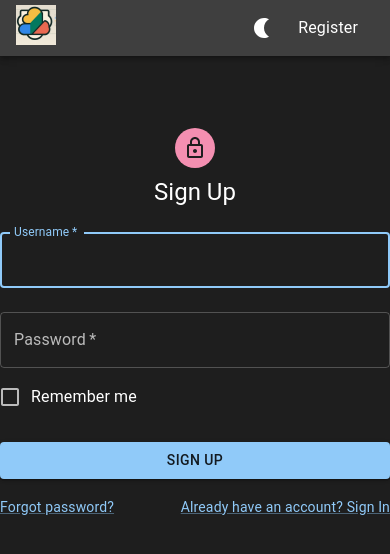
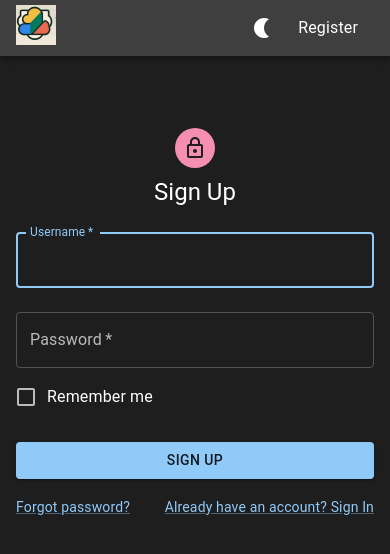
Before and after one commit to spiritoftime/authentication-express, a React (Vite) app in the folder frontend/my-react-app/: page /register in a window 390 px wide. Shown: the top 554 px of the page. Built offline with nearby package versions, Linux system fonts and the light colour scheme; no server answers.

Commit message:
made textEditor mobile responsive

```diff
--- a/frontend/my-react-app/src/components/DocumentBar.jsx
+++ b/frontend/my-react-app/src/components/DocumentBar.jsx
@@ -59,7 +59,12 @@ const DocumentBar = ({
         />
       </Grid>
       <Grid item xs={12} sm={8}>
-        <Box justifyContent="space-between" display="flex" alignItems="center">
+        <Box
+          flexWrap={"wrap"}
+          justifyContent="space-between"
+          display="flex"
+          alignItems="center"
+        >
           <Box display="flex" gap={{ xs: 1, sm: 1, md: 1 }} alignItems="center">
             {documentSaved === "All changes saved!" ? (
               <CloudDoneIcon color="success" />
@@ -74,7 +79,12 @@ const DocumentBar = ({
               {documentSaved}
             </Typography>
           </Box>
-          <Box display="flex" gap={2}>
+          <Box
+            alignItems={"center"}
+            justifyContent={"space-between"}
+            display="flex"
+            gap={{ xs: 0, s: 2 }}
+          >
             <ActiveUsers users={users} />
             {/* <HistoryIcon />
         <CommentIcon /> */}
--- a/frontend/my-react-app/src/routes/Auth.jsx
+++ b/frontend/my-react-app/src/routes/Auth.jsx
@@ -36,7 +36,6 @@ export default function Auth({ isLogin }) {
       setAuthDetails({ ...res.data.user, isNewDocument: false });
       const accessToken = res.headers.authorization.split(" ")[1];
 
-
       api.defaults.headers.common["Authorization"] = `Bearer ${accessToken}`;
 
       navigate(from, { replace: true });
@@ -55,7 +54,6 @@ export default function Auth({ isLogin }) {
       setAuthDetails({ ...res.data.userWithDocuments, isNewDocument: false });
 
       const accessToken = res.headers.authorization.split(" ")[1];
-
 
       api.defaults.headers.common["Authorization"] = `Bearer ${accessToken}`;
       navigate(from, { replace: true });
@@ -86,7 +84,13 @@ export default function Auth({ isLogin }) {
       <Typography component="h1" variant="h5">
         {isLogin ? "Sign in" : "Sign Up"}
       </Typography>
-      <Box component="form" onSubmit={handleSubmit} noValidate sx={{ mt: 1 }}>
+      <Box
+        paddingX={2}
+        component="form"
+        onSubmit={handleSubmit}
+        noValidate
+        sx={{ mt: 1 }}
+      >
         <TextField
           margin="normal"
           required
```
